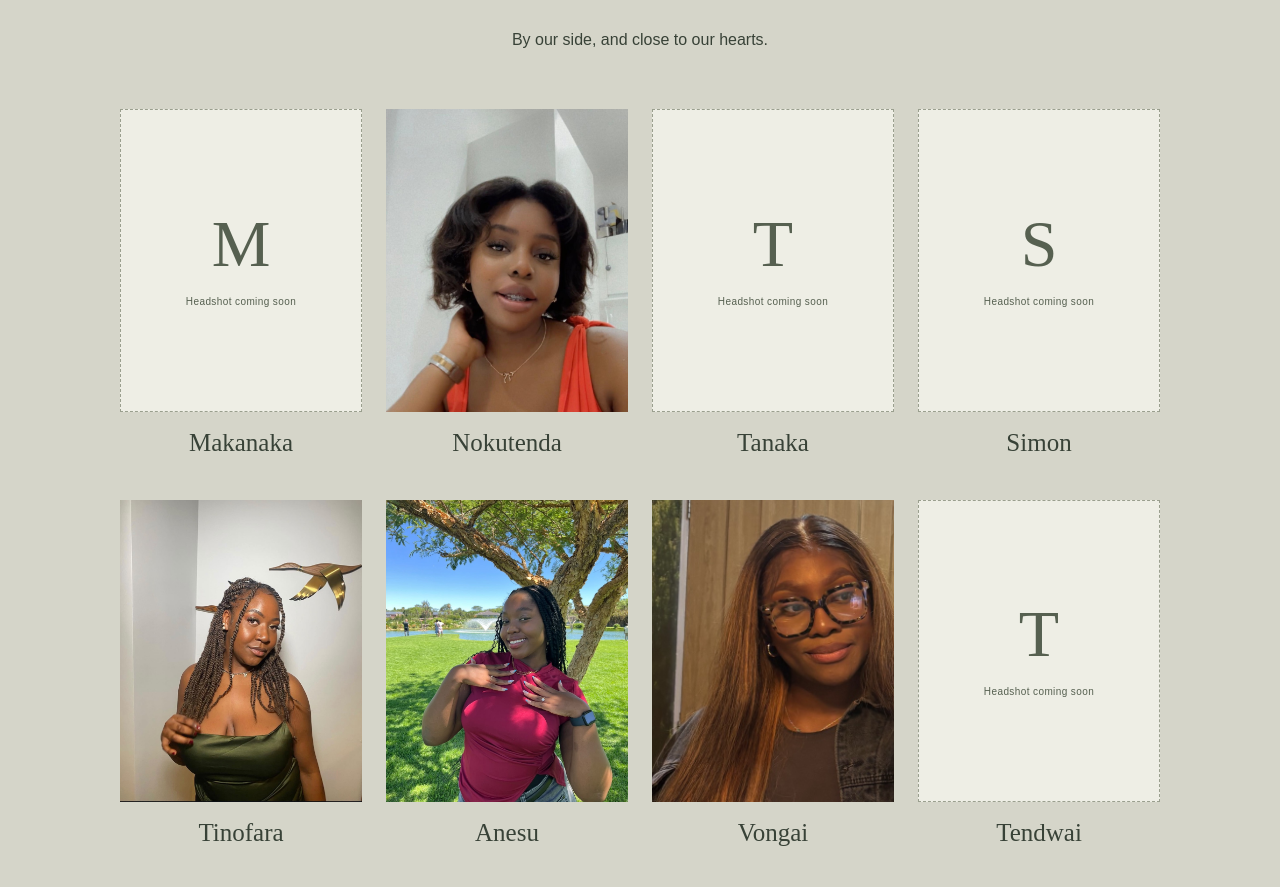
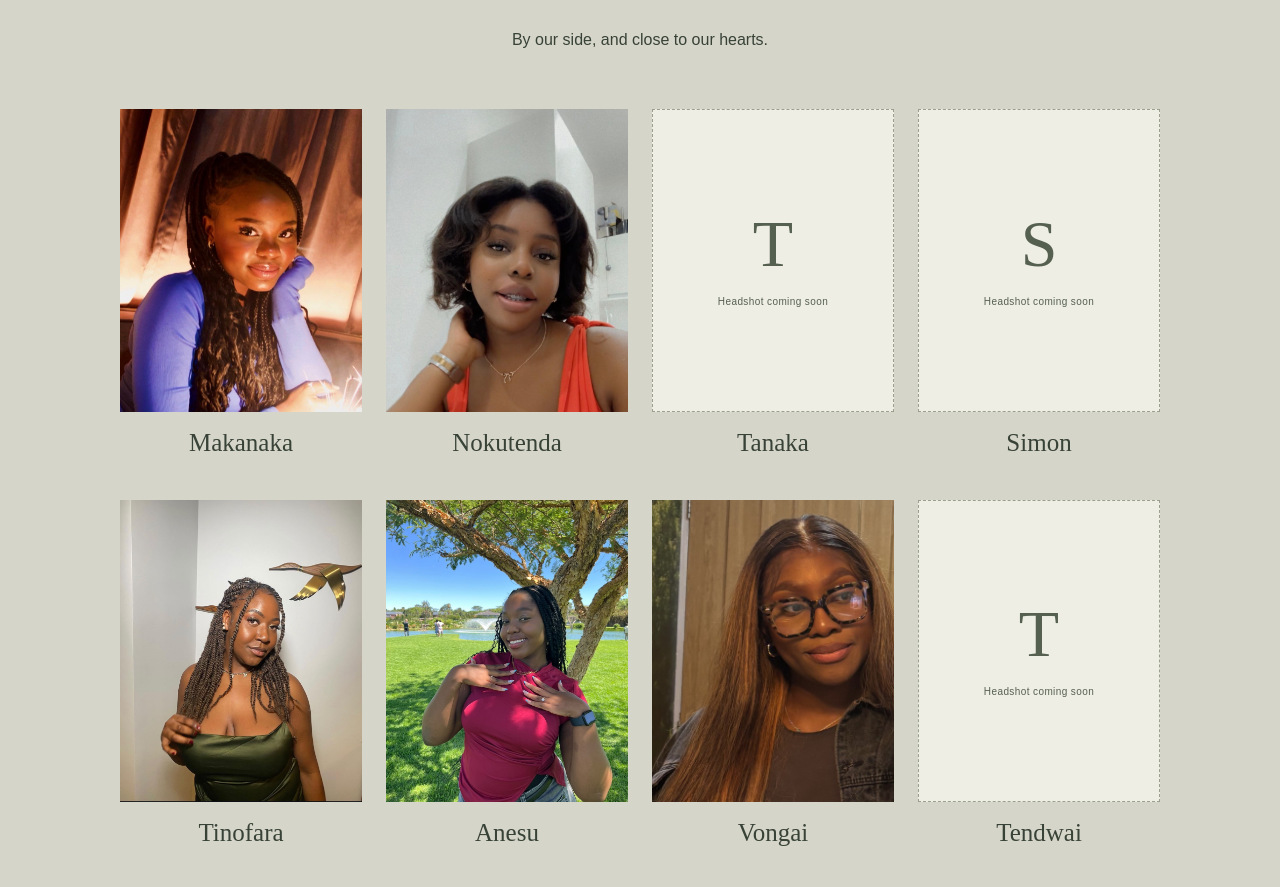
Before and after one commit to SimbaNyakambangwe/my-first-static-web-app, a website: page src/index.html in a window 1280 px wide. Shown: the part 3616-4503 px from the top of the page. Drawn offline with Linux system fonts and the light colour scheme.

Commit message:
Add Makanaka bridal-party portrait
Co-authored-by: Copilot App <223556219+Copilot@users.noreply.github.com>

```diff
--- a/src/index.html
+++ b/src/index.html
@@ -58,7 +58,7 @@
       <h2 id="party-title">Our bridal <em>party.</em></h2>
       <p>By our side, and close to our hearts.</p>
       <ul class="bridal-party">
-        <li><div class="headshot-placeholder" role="img" aria-label="Makanaka's headshot coming soon"><span aria-hidden="true">M</span><span>Headshot coming soon</span></div><h3>Makanaka</h3></li>
+        <li><img class="headshot" src="images/makanaka.jpg" width="800" height="1000" alt="Makanaka wearing a blue top" loading="lazy"><h3>Makanaka</h3></li>
         <li><img class="headshot" src="images/nokutenda.jpg" width="823" height="1200" alt="Nokutenda wearing an orange dress" loading="lazy"><h3>Nokutenda</h3></li>
         <li><div class="headshot-placeholder" role="img" aria-label="Tanaka's headshot coming soon"><span aria-hidden="true">T</span><span>Headshot coming soon</span></div><h3>Tanaka</h3></li>
         <li><div class="headshot-placeholder" role="img" aria-label="Simon's headshot coming soon"><span aria-hidden="true">S</span><span>Headshot coming soon</span></div><h3>Simon</h3></li>
```
Also changed, not shown: src/images/makanaka.jpg (added).
